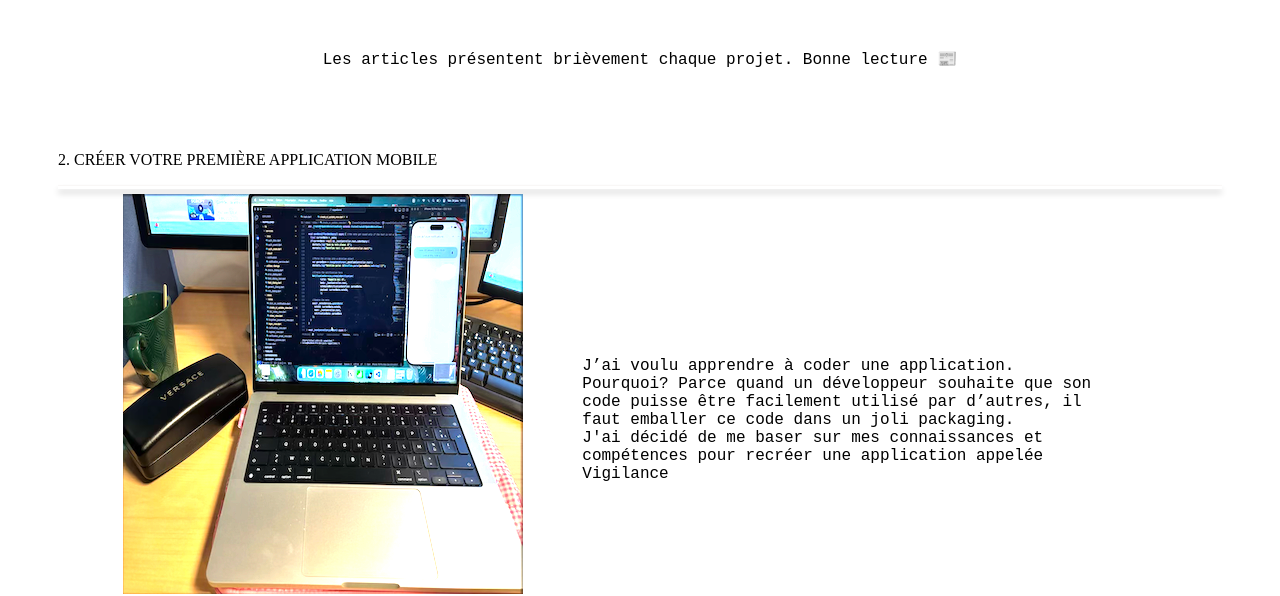
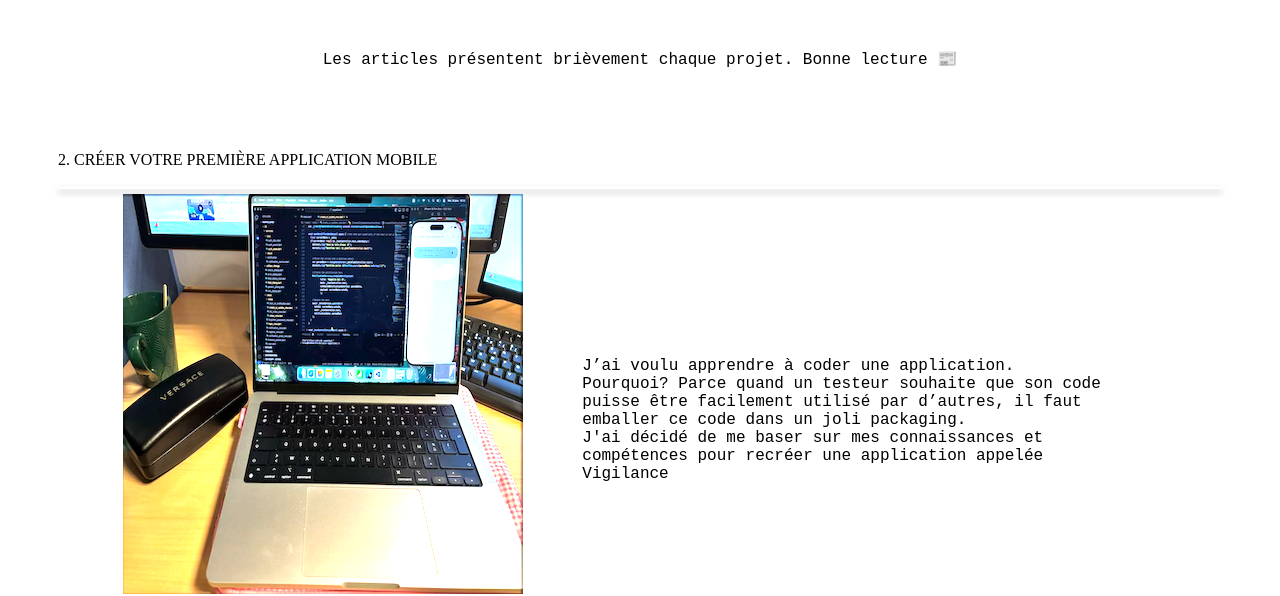
Before and after one commit to artemis62820/site-web-testeur, a plain HTML site: page projets.html in a window 1280 px wide. Shown: the part 215-811 px from the top of the page. Drawn offline with Linux system fonts and the light colour scheme.

Commit message:
Update projets.html

```diff
--- a/projets.html
+++ b/projets.html
@@ -52,7 +52,7 @@
             <div class="description-box">
                 <p class="article-description1">
                     J’ai voulu apprendre à coder une application. <br>
-                    Pourquoi? Parce quand un développeur souhaite que son code puisse être facilement utilisé par d’autres,
+                    Pourquoi? Parce quand un testeur souhaite que son code puisse être facilement utilisé par d’autres,
                     il faut emballer ce code dans un joli packaging.
                    <br> J'ai décidé
                     de me baser sur mes connaissances et compétences pour recréer une application appelée Vigilance
```
